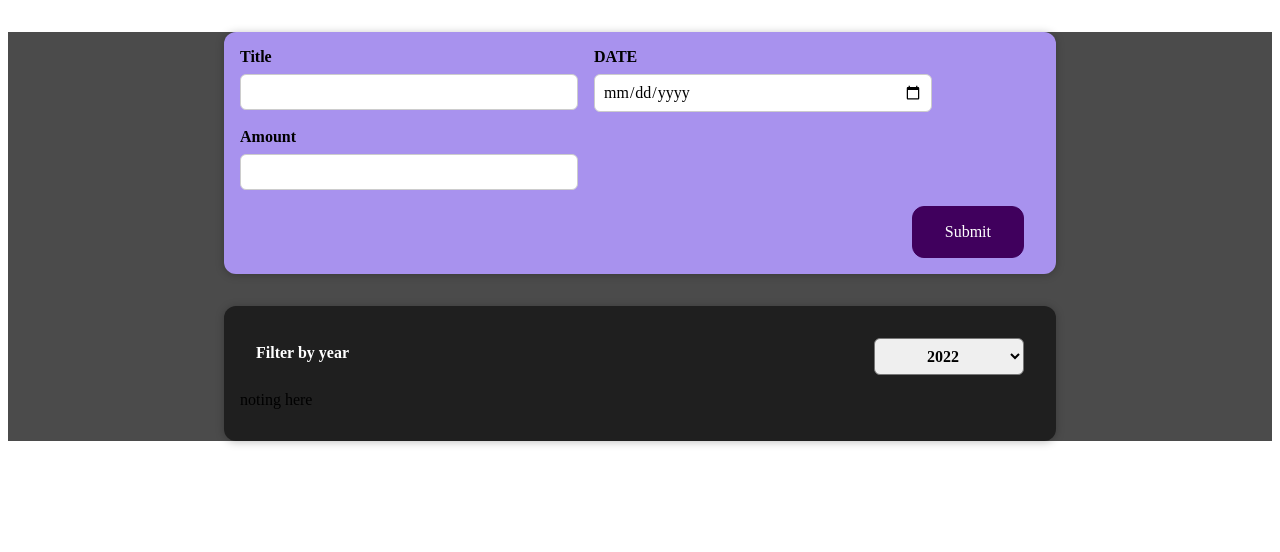
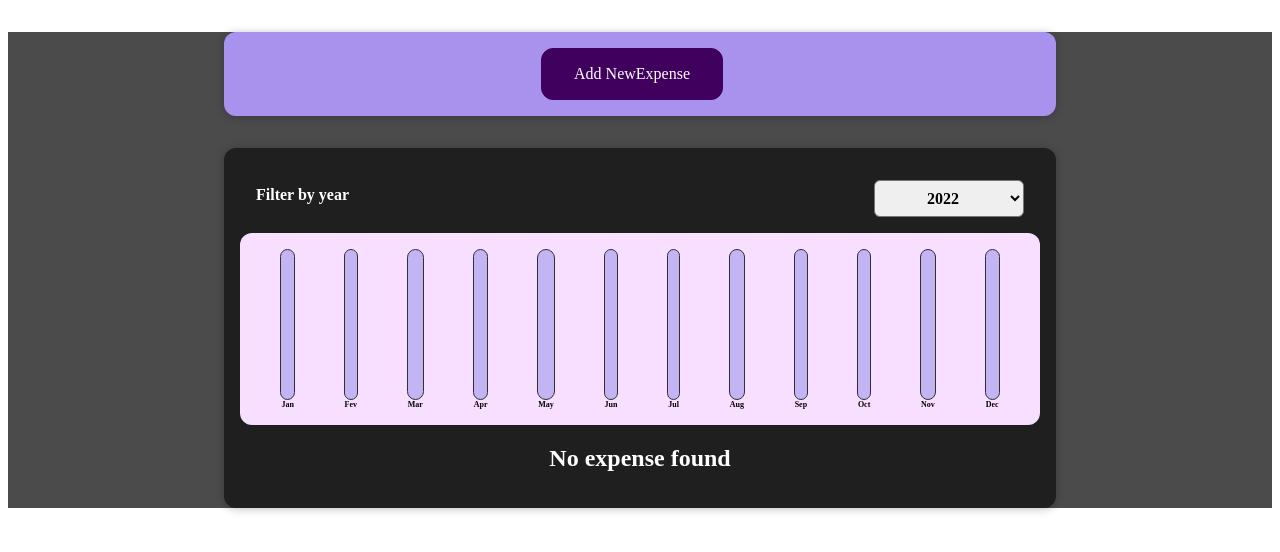
Before and after one commit to HONGKAI123/Expense-Tracker, a React (Create React App) app: page / in a window 1280 px wide. Shown: the top 552 px of the page. Built offline with nearby package versions, Linux system fonts and the light colour scheme.

Commit message:
update final version

```diff
--- /dev/null
+++ b/src/components/Chart/Chart.css
@@ -0,0 +1,9 @@
+.chart {
+  padding: 1rem;
+  border-radius: 12px;
+  background-color: #f8dfff;
+  text-align: center;
+  display: flex;
+  justify-content: space-around;
+  height: 10rem;
+}
--- /dev/null
+++ b/src/components/Chart/Chart.js
@@ -0,0 +1,22 @@
+import React from "react";
+import "./Chart.css";
+import Chartbar from "./Chartbar";
+
+function Chart(props) {
+  let totalvalue = props.dataset.map((datapoint) => datapoint.value); //把object里面的value拿出来
+  const total = Math.max(...totalvalue);
+  return (
+    <div className="chart">
+      {props.dataset.map((datapoint) => (
+        <Chartbar
+          value={datapoint.value}
+          label={datapoint.label}
+          maxvalue={total}
+          key={datapoint.id}
+        />
+      ))}
+    </div>
+  );
+}
+
+export default Chart;
--- /dev/null
+++ b/src/components/Chart/Chartbar.css
@@ -0,0 +1,30 @@
+.chart-bar {
+  height: 100%;
+  display: flex;
+  flex-direction: column;
+  align-items: center;
+}
+
+.chart-bar__inner {
+  height: 100%;
+  width: 100%;
+  border: 1px solid #313131;
+  border-radius: 12px;
+  background-color: #c3b4f3;
+  overflow: hidden;
+  display: flex;
+  flex-direction: column;
+  justify-content: flex-end;
+}
+
+.chart-bar__fill {
+  background-color: #4826b9;
+  width: 100%;
+  transition: all 0.3s ease-out;
+}
+
+.chart-bar__label {
+  font-weight: bold;
+  font-size: 0.5rem;
+  text-align: center;
+}
--- /dev/null
+++ b/src/components/Chart/Chartbar.js
@@ -0,0 +1,22 @@
+import React from "react";
+import "./Chartbar.css";
+
+function Chartbar(props) {
+  let barheight = "0%";
+  if (props.maxvalue > 0) {
+    //如果有数据， 就会超过0
+    barheight = Math.round(props.value / props.maxvalue) * 100 + "%";
+  }
+  //set style dnaymiclly
+  //把这个height 加到下方的style中
+  return (
+    <div className="chart-bar">
+      <div className="chart-bar__inner">
+        <div className="chart-bar__fill" style={{ height: barheight }}></div>
+      </div>
+      <div className="chart-bar__label">{props.label}</div>
+    </div>
+  );
+}
+
+export default Chartbar;
--- a/src/components/ExpenseItem.css
+++ b/src/components/ExpenseItem.css
@@ -5,7 +5,7 @@
   box-shadow: 0 2px 8px rgba(0, 0, 0, 0.25);
   padding: 0.5rem;
   margin: 1rem 0;
-  border-radius: 12px;
+  border-radius: 35px;
   background-color: #4b4b4b;
 }
 
--- /dev/null
+++ b/src/components/Expenselist.css
@@ -0,0 +1,4 @@
+.no-expense {
+  text-align: center;
+  color: white;
+}
--- /dev/null
+++ b/src/components/Expenselist.js
@@ -0,0 +1,25 @@
+import React from "react";
+import ExpenseItem from "./ExpenseItem";
+import "./Expenselist.css";
+function Expenselist(props) {
+  if (props.item.length === 0) {
+    return <h2 className="no-expense">No expense found</h2>;
+  }
+  return (
+    //way2
+    //props.item.map((data1) 变成filteritem.map((data1), 把data在map前先filter 一次
+    //data 是appjs 里面的array， map这个array里面的东西 然后使用props 设置在expenseitem里面
+    <div>
+      {props.item.map((data1) => (
+        <ExpenseItem
+          key={data1.id}
+          title1={data1.title}
+          date={data1.date}
+          amount={data1.amount}
+        />
+      ))}
+    </div>
+  );
+}
+
+export default Expenselist;
--- a/src/components/Expenses.js
+++ b/src/components/Expenses.js
@@ -1,8 +1,10 @@
 import React, { useState } from "react";
-import ExpenseItem from "./ExpenseItem";
+
 import "./Expenses.css";
 import Card from "./Card";
 import ExpensesFilter from "./ExpensesFilter";
+import Expenselist from "./Expenselist";
+import Expenseschart from "./Expenseschart";
 
 function Expenses(props) {
   const yearchangeHandeler = (years) => {
@@ -31,9 +33,11 @@
     <div>
       <Card className="expenses">
         <ExpensesFilter onsaveyear={yearchangeHandeler} onSelected={year} />
+        <Expenseschart expense={filteritem} />
+        <Expenselist item={filteritem} />
 
         {/* onsaveyear={yearchangeHandeler} */}
-        {filteritem.length === 0 && <p>noting here </p>}
+        {/* {filteritem.length === 0 && <p>noting here </p>}
         {filteritem.length > 0 &&
           filteritem.map((data1) => (
             //way2
@@ -45,7 +49,7 @@
               date={data1.date}
               amount={data1.amount}
             />
-          ))}
+          ))} */}
         {/* {filteritem.map((data1) => (
           //props.item.map((data1) 变成filteritem.map((data1), 把data在map前先filter 一次
           //data 是appjs 里面的array， map这个array里面的东西 然后使用props 设置在expenseitem里面
--- /dev/null
+++ b/src/components/Expenseschart.js
@@ -0,0 +1,31 @@
+import React from "react";
+import Chart from "./Chart/Chart";
+
+function Expenseschart(props) {
+  const expensechart = [
+    { label: "Jan", value: 0 },
+    { label: "Fev", value: 0 },
+    { label: "Mar", value: 0 },
+    { label: "Apr", value: 0 },
+    { label: "May", value: 0 },
+    { label: "Jun", value: 0 },
+    { label: "Jul", value: 0 },
+    { label: "Aug", value: 0 },
+    { label: "Sep", value: 0 },
+    { label: "Oct", value: 0 },
+    { label: "Nov", value: 0 },
+    { label: "Dec", value: 0 },
+  ];
+
+  for (let expense of props.expense) {
+    const expenseMonth = expense.date.getMonth(); //这里会拿到固定的一个月份
+    expensechart[expenseMonth].value += expense.amount; //
+  }
+  return (
+    <div>
+      <Chart dataset={expensechart} />
+    </div>
+  );
+}
+
+export default Expenseschart;
--- a/src/components/NewExpense/ExpenseForm.js
+++ b/src/components/NewExpense/ExpenseForm.js
@@ -42,7 +42,7 @@
 
       //这里的value 会被pass 到他的parent component里面
       title: entertitle,
-      amount: enteramount,
+      amount: +enteramount,
       date: new Date(enterdate),
     };
     //two way bind, after submit, rest input
@@ -59,6 +59,7 @@
 
   return (
     //当button type是submit 并且在form里面的时候， form会生成一个event
+
     <form onSubmit={submitHandler}>
       <div className="new-expense__controls">
         <div className="new-expense__control">
@@ -87,6 +88,7 @@
         </div>
       </div>
       <div className="new-expense__actions">
+        <button onClick={props.onCancel}>Cancel</button>
         <button type="submit">Submit</button>
       </div>
     </form>
--- a/src/components/NewExpense/NewExpense.js
+++ b/src/components/NewExpense/NewExpense.js
@@ -4,6 +4,13 @@
 import ExpenseForm from "./ExpenseForm";
 
 function NewExpense(props) {
+  const [edit, setEdit] = useState(false);
+  const addHandler = () => {
+    setEdit(true);
+  };
+  const cancelHandler = () => {
+    setEdit(false);
+  };
   const onSaveDateHandler = (enterdate) => {
     //这里的onSaveDateHandler会返回expenseform 里面submithandler提交时生成的数据， 将上个表格生成的object
     const expensedate = {
@@ -11,13 +18,17 @@
       id: Math.random().toString(), //存在新的object里面
     };
     props.onAdd(expensedate);
+    setEdit(false);
     // console.log(expensedate);
   };
   return (
     <div className="new-expense">
       {/* //pass daya from child to parent */}
       {/* 因为这里要传进OnsaveDate这个prop 所以需要再ExpenseForm里面设置Props， 然后再expenseform里面call这个function， onchange不用call是因为他是build in的 */}
-      <ExpenseForm onSaveDate={onSaveDateHandler} />
+      {edit === false && <button onClick={addHandler}>Add NewExpense</button>}
+      {edit === true && (
+        <ExpenseForm onSaveDate={onSaveDateHandler} onCancel={cancelHandler} />
+      )}
     </div>
   );
 }
```
